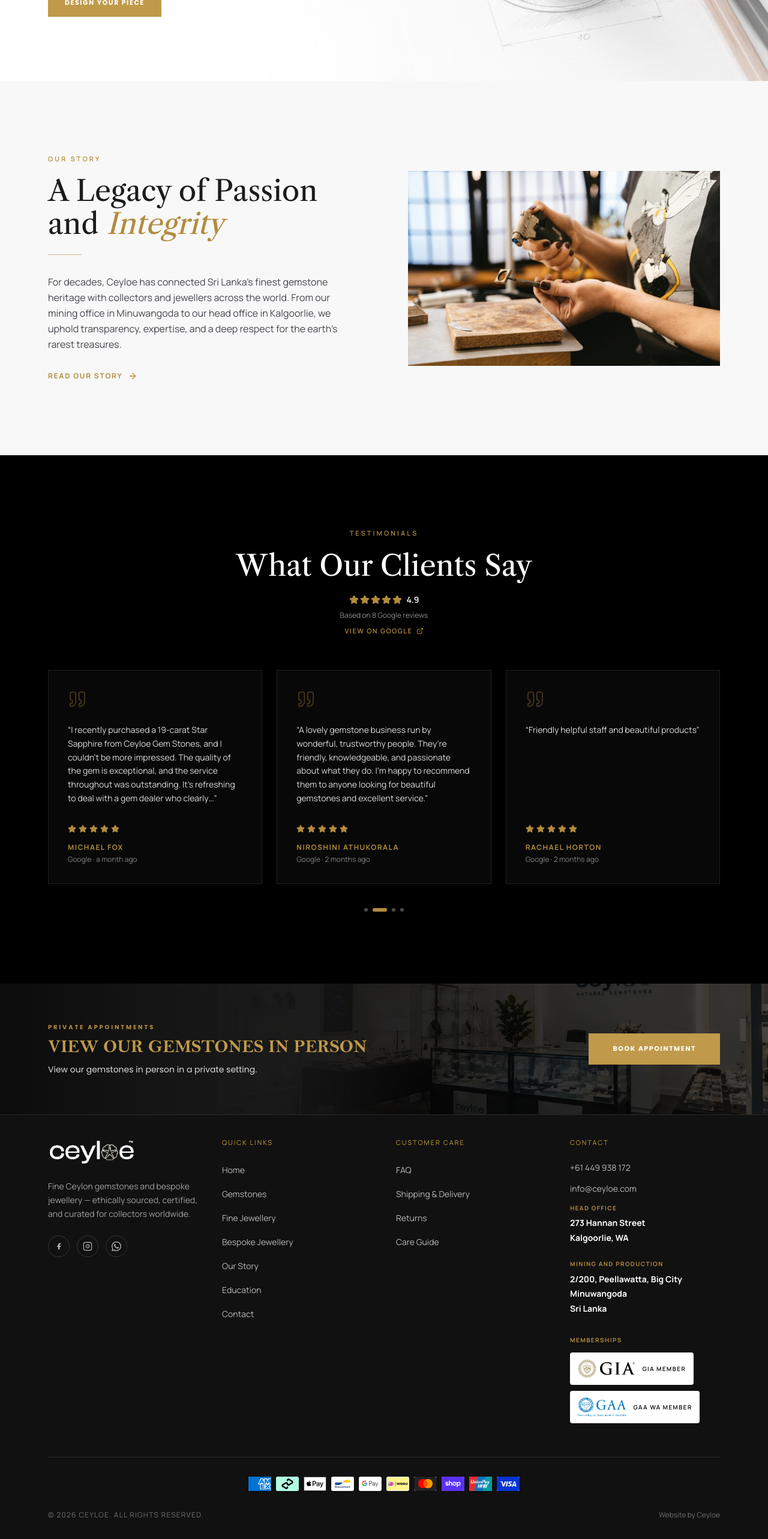
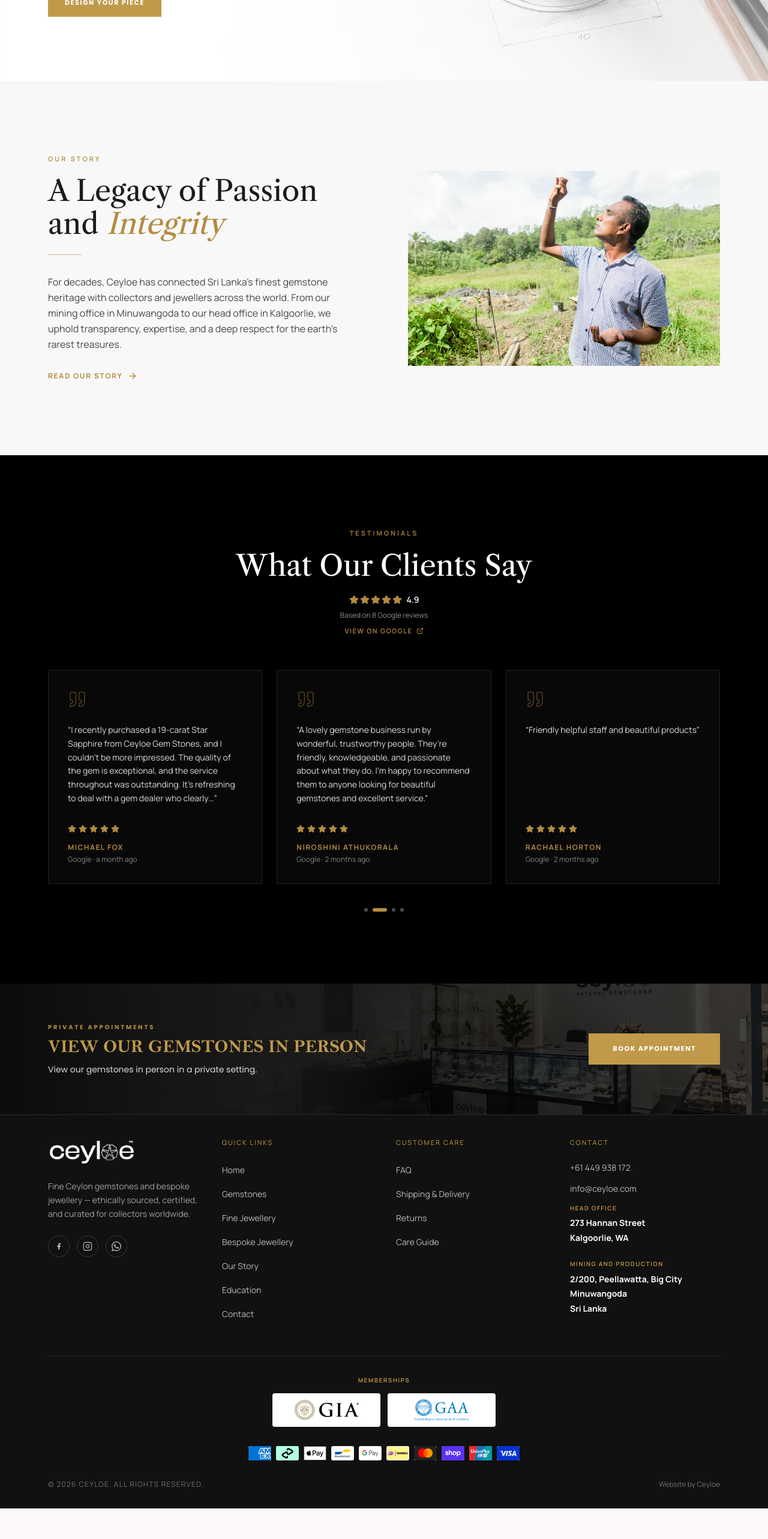
Before and after one commit to devceyloe-cell/ceyloe-web-v1, a Next.js app: page / in a window 1280 px wide. Shown: the part 1979-4545 px from the top of the page at 60% size. After the commit the page ends 4494 px from the top, so only its background shows below. Built offline with nearby package versions, Linux system fonts and the light colour scheme; no server answers; the database is empty.

Commit message:
refactor: update LandingStory component and enhance footer membership display
- Replaced static image in LandingStory with a new image for better visual representation.
- Refactored footer to improve the layout of membership information, utilizing images for better engagement and accessibility.

```diff
--- a/src/components/landing/landing-story.tsx
+++ b/src/components/landing/landing-story.tsx
@@ -2,7 +2,8 @@ import Image from "next/image";
 import Link from "next/link";
 import { ArrowRight } from "lucide-react";
 import { Container } from "@/components/ui/container";
-import { images } from "@/config/images";
+
+const OUR_STORY_IMAGE = "/images/about/our-story-landscape.jpg";
 
 export function LandingStory() {
   return (
@@ -36,10 +37,10 @@ export function LandingStory() {
 
           <div className="relative aspect-[16/10] w-full overflow-hidden bg-stone-gray">
             <Image
-              src={images.about.main}
-              alt="Sri Lankan landscape — Ceyloe gemstone heritage"
+              src={OUR_STORY_IMAGE}
+              alt="Inspecting a natural Ceylon gemstone at our Sri Lankan mining site"
               fill
-              className="object-cover"
+              className="object-cover object-[right_center]"
               sizes="(max-width: 1024px) 100vw, 45vw"
             />
           </div>
--- a/src/components/layout/footer.tsx
+++ b/src/components/layout/footer.tsx
@@ -1,4 +1,3 @@
-import Image from "next/image";
 import Link from "next/link";
 import { siteConfig } from "@/config/site";
 import { landingNavigation } from "@/config/navigation";
@@ -12,15 +11,11 @@ const memberships = [
     name: "GIA Member",
     href: "https://www.gia.edu/",
     logo: "/images/memberships/gia-logo.svg",
-    width: 100,
-    height: 34,
   },
   {
     name: "GAA WA Member",
     href: "https://www.gem.org.au/western-australia/",
     logo: "/images/memberships/gaa-logo.png",
-    width: 100,
-    height: 40,
   },
 ] as const;
 
@@ -169,40 +164,39 @@ export function Footer() {
               </div>
             </address>
 
-            <div className="mt-8">
-              <p className="mb-3 text-[10px] font-bold uppercase tracking-[0.14em] text-rich-gold">
+          </div>
+        </div>
+
+        <div className="mt-14 border-t border-white/10 pt-8">
+          <div className="mb-8 flex flex-col items-center gap-3">
+            <p className="text-[10px] font-bold uppercase tracking-[0.14em] text-rich-gold">
               Memberships
             </p>
-              <ul className="flex flex-col gap-2.5 sm:flex-row sm:flex-wrap">
+            <ul className="flex flex-wrap items-center justify-center gap-3">
               {memberships.map((item) => (
                 <li key={item.name}>
                   <a
                     href={item.href}
                     target="_blank"
                     rel="noopener noreferrer"
-                      className="flex items-center gap-3 rounded border border-white/15 bg-white px-3 py-2.5 transition hover:border-rich-gold"
+                    className="flex h-14 w-[180px] items-center justify-center rounded border border-white/15 bg-white px-4 transition hover:border-rich-gold"
                     aria-label={`${item.name} (opens in a new tab)`}
                   >
-                      <Image
+                    {/* eslint-disable-next-line @next/next/no-img-element */}
+                    <img
                       src={item.logo}
-                        alt=""
-                        width={item.width}
-                        height={item.height}
-                        unoptimized
-                        className="h-8 w-auto object-contain"
+                      alt={item.name}
+                      width={140}
+                      height={36}
+                      className="h-9 w-[140px] object-contain object-center"
                     />
-                      <span className="font-manrope text-[10px] font-bold uppercase tracking-[0.12em] text-neutral-800">
-                        {item.name}
-                      </span>
                   </a>
                 </li>
               ))}
             </ul>
           </div>
-          </div>
-        </div>
 
-        <div className="mt-14 flex flex-col items-center gap-6 border-t border-white/10 pt-8">
+          <div className="flex flex-col items-center gap-6">
             <PaymentMethods />
             <div className="flex w-full flex-col items-center justify-between gap-4 text-center md:flex-row md:text-left">
               <p className="font-manrope text-xs uppercase tracking-widest text-white/40">
@@ -211,6 +205,7 @@ export function Footer() {
               <p className="font-manrope text-xs text-white/40">Website by Ceyloe</p>
             </div>
           </div>
+        </div>
       </Container>
     </footer>
   );
```
Also changed, not shown: public/images/about/our-story-landscape.jpg (added). Lines whose indentation alone changed are shown as unchanged.
